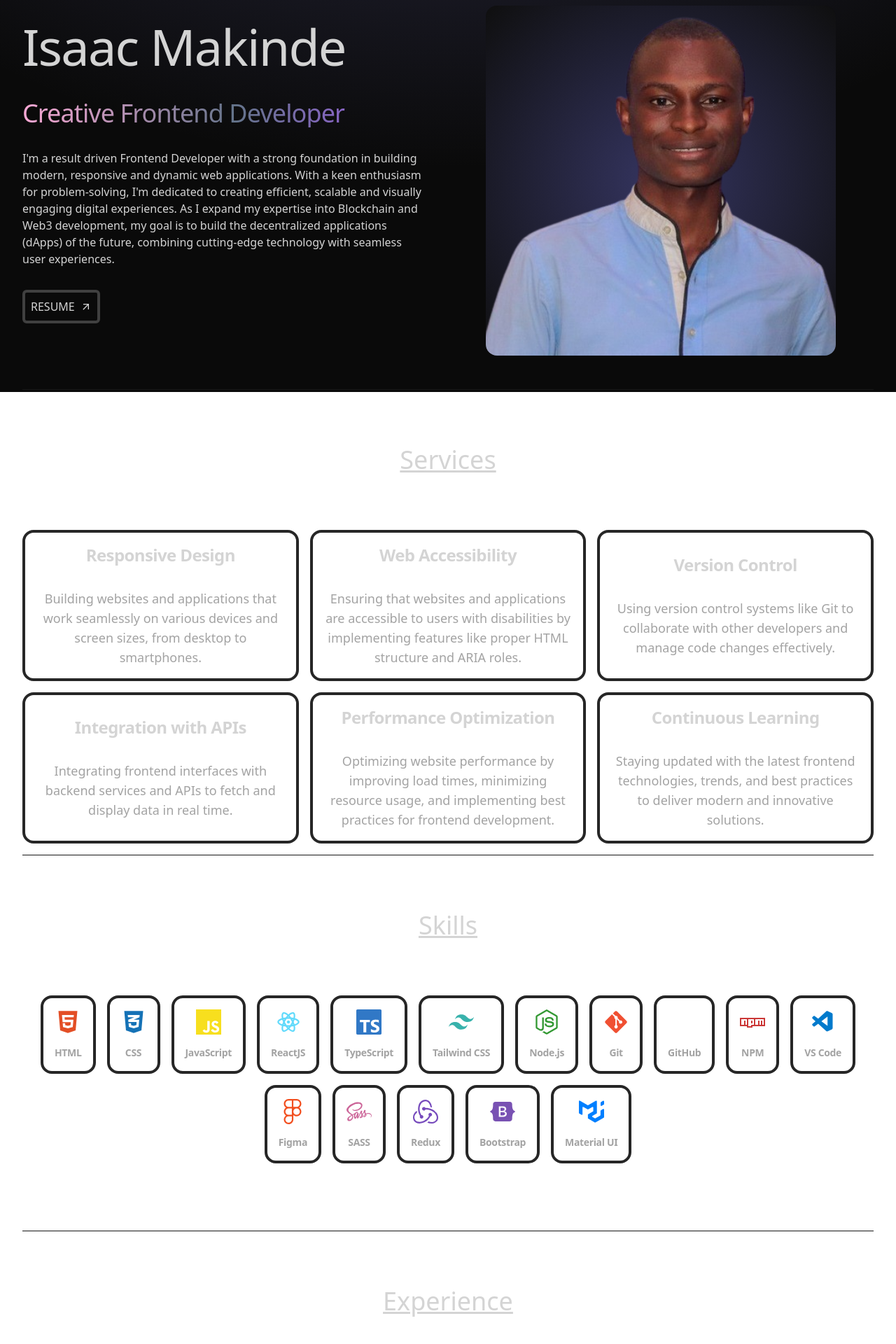
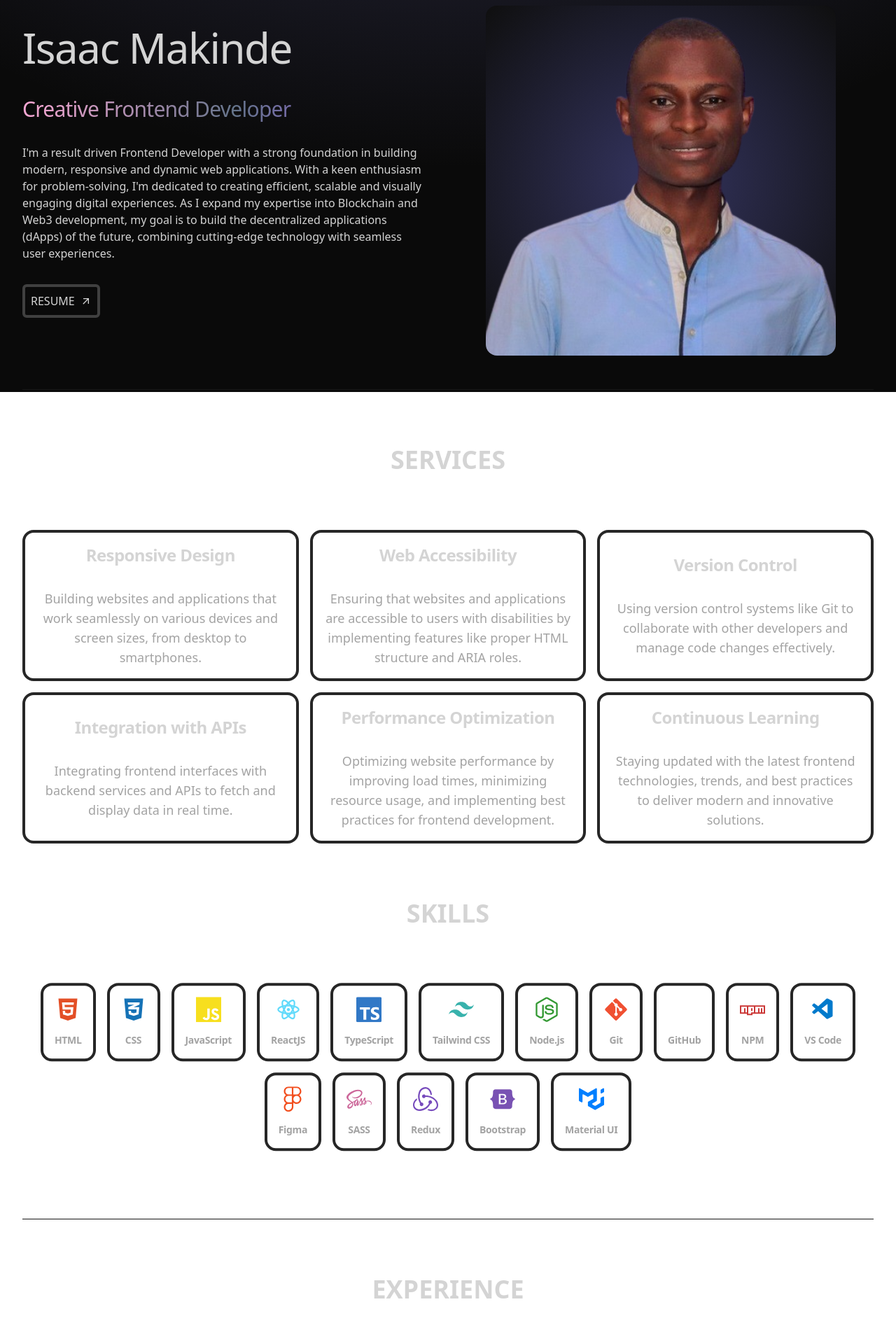
Before and after one commit to Oluwa-Laughter/isaacmakinde, a React (Vite) app: page / in a window 1280 px wide. Shown: the part 240-2160 px from the top of the page at 70% size. Built offline with nearby package versions, Linux system fonts and the light colour scheme; a web font is replaced by a local one.

Commit message:
update framer animations

```diff
--- a/package.json
+++ b/package.json
@@ -11,6 +11,7 @@
   },
   "dependencies": {
     "@mui/icons-material": "^6.1.4",
+    "framer-motion": "^11.11.9",
     "react": "^18.3.1",
     "react-dom": "^18.3.1",
     "react-icons": "^5.3.0",
--- a/src/components/Contact.jsx
+++ b/src/components/Contact.jsx
@@ -1,5 +1,5 @@
 import { ImWhatsapp } from "react-icons/im";
-import { FaPhoneFlip } from "react-icons/fa6";
+import { FaPhoneVolume } from "react-icons/fa6";
 import { IoMdMail } from "react-icons/io";
 
 const contactInfo = [
@@ -9,7 +9,7 @@ const contactInfo = [
     text: "ismakinde@gmail.com",
   },
   {
-    icon: <FaPhoneFlip />,
+    icon: <FaPhoneVolume />,
     link: "tel:+2348053744603",
     text: "08053744603",
   },
@@ -23,7 +23,9 @@ const contactInfo = [
 const Contact = () => {
   return (
     <section className="border-b border-neutral-900 pb-4">
-      <h2 className="my-10 text-center text-4xl underline">Contacts</h2>
+      <h2 className="my-10 text-center text-4xl font-semibold uppercase">
+        Contact
+      </h2>
       <h3 className="text-center text-md">
         I can help you create, improve or build the product experience for your
         new or existing products. Feel free to get in touch with me.
--- a/src/components/Experience.jsx
+++ b/src/components/Experience.jsx
@@ -3,7 +3,9 @@ import { EXPERIENCES } from "../constants";
 const Experience = () => {
   return (
     <section className="border-b border-neutral-900 pb-4">
-      <h2 className="my-20 text-center text-4xl underline">Experience</h2>
+      <h2 className="my-20 text-center text-4xl font-semibold uppercase">
+        Experience
+      </h2>
       <div className="flex flex-col items-center">
         {EXPERIENCES.map((experience, index) => (
           <div
@@ -19,7 +21,9 @@ const Experience = () => {
                 {experience.role} -{" "}
                 <span className="text-purple-300">{experience.company}</span>
               </h5>
-              <p className="mb-4 text-neutral-400">{experience.description}</p>
+              <p className="mb-4 text-neutral-400 lg:text-lg text-md">
+                {experience.description}
+              </p>
               <div className="flex flex-wrap">
                 {experience.technologies.map((skill, index) => (
                   <span
--- a/src/components/Footer.jsx
+++ b/src/components/Footer.jsx
@@ -6,9 +6,24 @@ const Footer = () => {
   return (
     <footer className="flex items-center justify-between">
       <div className="py-8 flex items-center justify-center gap-4 text-2xl">
-        <FaGithub />
-        <FaSquareXTwitter />
-        <FaLinkedin />
+        <a
+          href="https://github.com/oluwa-laughter"
+          target="_blank"
+          rel="noreferrer"
+        >
+          <FaGithub />
+        </a>
+        <a href="https://x.com/isaacmakinde_" target="_blank" rel="noreferrer">
+          <FaSquareXTwitter />
+        </a>
+
+        <a
+          href="https://linkedin.com/in/isaacmakinde"
+          target="_blank"
+          rel="noreferrer"
+        >
+          <FaLinkedin />
+        </a>
       </div>
 
       <div className="flex flex-col items-center gap-2">
--- a/src/components/Hero.jsx
+++ b/src/components/Hero.jsx
@@ -1,6 +1,18 @@
 import { HERO_CONTENT } from "../constants";
 import { isaacHero } from "../assets";
 import { MdOutlineArrowOutward } from "react-icons/md";
+import { motion } from "framer-motion";
+
+const container = (delay) => {
+  return {
+    hidden: { x: -100, opacity: 0 },
+    visible: {
+      x: 0,
+      opacity: 1,
+      transition: { delay: delay, duration: 0.5 },
+    },
+  };
+};
 
 const Hero = () => {
   return (
@@ -8,29 +20,51 @@ const Hero = () => {
       <div className="flex items-center flex-wrap">
         <div className="w-full lg:w-1/2 ">
           <div className="flex flex-col mb-6">
-            <h1 className="pb-10 text-5xl font-thin tracking-tight lg:text-7xl">
+            <motion.h1
+              variants={container(0)}
+              initial="hidden"
+              animate="visible"
+              className="pb-10 text-5xl font-thin tracking-tight lg:text-6xl"
+            >
               Isaac Makinde
-            </h1>
-            <span className="bg-gradient-to-r from-pink-300 via-slate-500 to-purple-500 bg-clip-text text-4xl tracking-tight text-transparent">
+            </motion.h1>
+            <motion.span
+              variants={container(0.5)}
+              initial="hidden"
+              animate="visible"
+              className="bg-gradient-to-r from-pink-300 via-slate-500 to-purple-500 bg-clip-text text-3xl tracking-tight text-transparent"
+            >
               Creative Frontend Developer
-            </span>
+            </motion.span>
 
-            <p className="my-2 max-w-xl text-neutral-300 py-6 text-md font-light">
+            <motion.p
+              variants={container(1)}
+              initial="hidden"
+              animate="visible"
+              className="my-2 max-w-xl text-neutral-300 py-6 text-md font-light"
+            >
               {HERO_CONTENT}
-            </p>
+            </motion.p>
 
-            <a
+            <motion.a
+              variants={container(1.5)}
+              whileHover={{ scale: 1.04 }}
+              initial="hidden"
+              animate="visible"
               href=""
               target="_blank"
               className="flex items-center gap-2 border-4 max-w-fit text-center border-neutral-700 rounded-md p-2"
             >
               RESUME <MdOutlineArrowOutward />
-            </a>
+            </motion.a>
           </div>
         </div>
         <div className="w-full lg:w-1/2 lg:p-8">
           <div className="flex justify-center">
-            <img
+            <motion.img
+              initial={{ x: 100, opacity: 0 }}
+              animate={{ x: 0, opacity: 1 }}
+              transition={{ delay: 1, duration: 1.2 }}
               src={isaacHero}
               alt="Isaac Makinde"
               className="max-w-full rounded-2xl h-auto"
--- a/src/components/Projects.jsx
+++ b/src/components/Projects.jsx
@@ -4,7 +4,9 @@ import { MdArrowOutward } from "react-icons/md";
 const Projects = () => {
   return (
     <section className="border-b border-neutral-900 pb-4">
-      <h2 className="my-20 text-center text-4xl underline">Projects</h2>
+      <h2 className="my-20 text-center text-4xl font-semibold uppercase">
+        Projects
+      </h2>
       <article>
         {PROJECTS.map((project, index) => (
           <div key={index} className="flex flex-wrap lg:justify-center mb-8 ">
@@ -19,7 +21,9 @@ const Projects = () => {
             </div>
             <div className="w-full max-w-xl lg:w-3/5">
               <h5 className="mb-2 text-2xl font-bold">{project.title}</h5>
-              <p className="mb-4 text-neutral-400">{project.description}</p>
+              <p className="mb-4 text-neutral-400 lg:text-lg text-md ">
+                {project.description}
+              </p>
               <div className="mb-4 flex flex-wrap">
                 {project.technologies.map((tech, index) => (
                   <span
--- a/src/components/Services.jsx
+++ b/src/components/Services.jsx
@@ -1,27 +1,53 @@
 import { SERVICES } from "../constants";
+import { motion } from "framer-motion";
 
 const Services = () => {
   return (
-    <section className="border-b border-neutral-900 pb-4">
-      <h2 className="my-20 text-center text-4xl underline">Services</h2>
+    <motion.section
+      initial={{ opacity: 0, y: -100 }}
+      animate={{ opacity: 1, y: 0 }}
+      whileInView={{ opacity: 1, y: 0 }}
+      transition={{ duration: 1.5, ease: "easeOut" }}
+    >
+      <h2 className="my-20 text-center text-4xl font-semibold uppercase">
+        Services
+      </h2>
 
-      {/* cards */}
-      <div className="grid grid-cols-1 lg:grid-cols-3 gap-4">
+      <motion.div
+        className="grid grid-cols-1 lg:grid-cols-3 gap-4"
+        initial="hidden"
+        animate="visible"
+        variants={{
+          hidden: { opacity: 0, y: 50 },
+          visible: {
+            opacity: 1,
+            y: 0,
+            transition: {
+              staggerChildren: 0.5,
+            },
+          },
+        }}
+      >
         {SERVICES.map((service) => (
-          <div
+          <motion.div
             key={service.title}
             className="flex flex-col items-center justify-center gap-8 p-4 border-4 border-neutral-800 rounded-2xl"
+            whileHover={{ scale: 1.04 }}
+            variants={{
+              hidden: { opacity: 0, y: 50 },
+              visible: { opacity: 1, y: 0 },
+            }}
           >
             <h3 className="text-2xl text-center font-bold tracking-tight ">
               {service.title}
             </h3>
-            <p className="text-neutral-400 font-light text-lg text-center">
+            <p className="text-neutral-400 font-light lg:text-lg text-md text-center">
               {service.description}
             </p>
-          </div>
+          </motion.div>
         ))}
-      </div>
-    </section>
+      </motion.div>
+    </motion.section>
   );
 };
 
--- a/src/components/Skills.jsx
+++ b/src/components/Skills.jsx
@@ -14,6 +14,7 @@ import { FaBootstrap } from "react-icons/fa";
 import { FaGithub } from "react-icons/fa";
 import { FaSass } from "react-icons/fa";
 import { SiRedux } from "react-icons/si";
+import { motion } from "framer-motion";
 
 const SKILLS = [
   {
@@ -99,14 +100,83 @@ const SKILLS = [
 ];
 
 const Skills = () => {
+  const containerVariants = {
+    hidden: { opacity: 0 },
+    visible: {
+      opacity: 1,
+      transition: {
+        staggerChildren: 0.3,
+        delayChildren: 0.5,
+      },
+    },
+  };
+
+  const skillVariants = {
+    hidden: {
+      y: 20,
+      opacity: 0,
+    },
+    visible: {
+      y: 0,
+      opacity: 1,
+      transition: {
+        type: "spring",
+        stiffness: 100,
+      },
+    },
+    hover: {
+      scale: 1.1,
+      rotate: [0, -5, 5, 0],
+      transition: {
+        type: "spring",
+        stiffness: 300,
+      },
+    },
+  };
+
+  const iconVariants = (duration) => ({
+    initial: { y: -10 },
+    animate: {
+      y: [10, -10],
+      transition: {
+        duration: duration,
+        ease: "linear",
+        repeat: Infinity,
+        repeatType: "reverse",
+      },
+    },
+  });
+
   return (
-    <section className="border-b border-neutral-900 pb-24">
-      <h2 className="my-20 text-center text-4xl underline">Skills</h2>
-      <div className="flex flex-wrap justify-center gap-4 items-center">
+    <motion.section
+      className="border-b border-neutral-900 pb-24"
+      initial="hidden"
+      whileInView="visible"
+      viewport={{ once: true, amount: 0.4 }}
+    >
+      <motion.h2
+        className="my-20 text-center text-4xl font-semibold uppercase"
+        initial={{ opacity: 0, y: -20 }}
+        whileInView={{ opacity: 1, y: 0 }}
+        transition={{ duration: 0.8 }}
+      >
+        Skills
+      </motion.h2>
+      <motion.div
+        className="flex flex-wrap justify-center gap-4 items-center"
+        variants={containerVariants}
+      >
         {SKILLS.map((skill) => (
-          <div
+          <motion.div
             key={skill.title}
             className="flex flex-col items-center justify-center gap-4 p-4 border-4 border-neutral-800 rounded-2xl"
+            variants={{
+              ...iconVariants(1),
+              ...skillVariants,
+            }}
+            initial="initial"
+            animate="animate"
+            whileHover="hover"
           >
             <div className="text-4xl font-bold" style={{ color: skill.color }}>
               {skill.icon}
@@ -114,10 +184,10 @@ const Skills = () => {
             <p className="text-neutral-400 tracking-tight text-sm font-semibold">
               {skill.title}
             </p>
-          </div>
+          </motion.div>
         ))}
-      </div>
-    </section>
+      </motion.div>
+    </motion.section>
   );
 };
 
--- a/src/constants/index.js
+++ b/src/constants/index.js
@@ -118,9 +118,3 @@ export const PROJECTS = [
     live: "",
   },
 ];
-
-export const CONTACT = {
-  address: "Lagos, Nigeria",
-  phoneNo: "+234 805 374 4603",
-  email: "ismakinde@gmail.com",
-};
```
Also changed, not shown: src/components/NavBar.jsx (+23 -4 lines), 1 other file (tests, documents, lock files or other folders).
